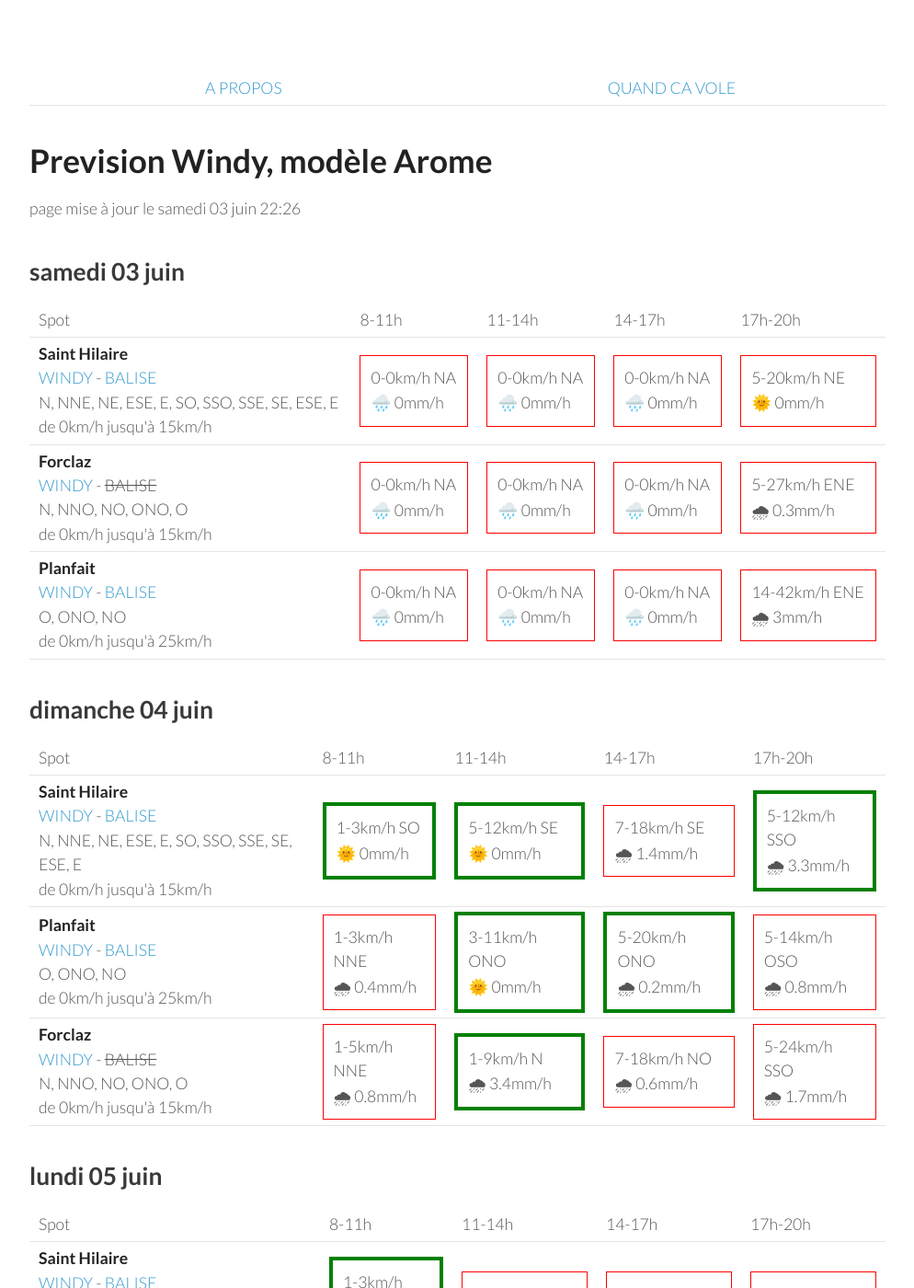
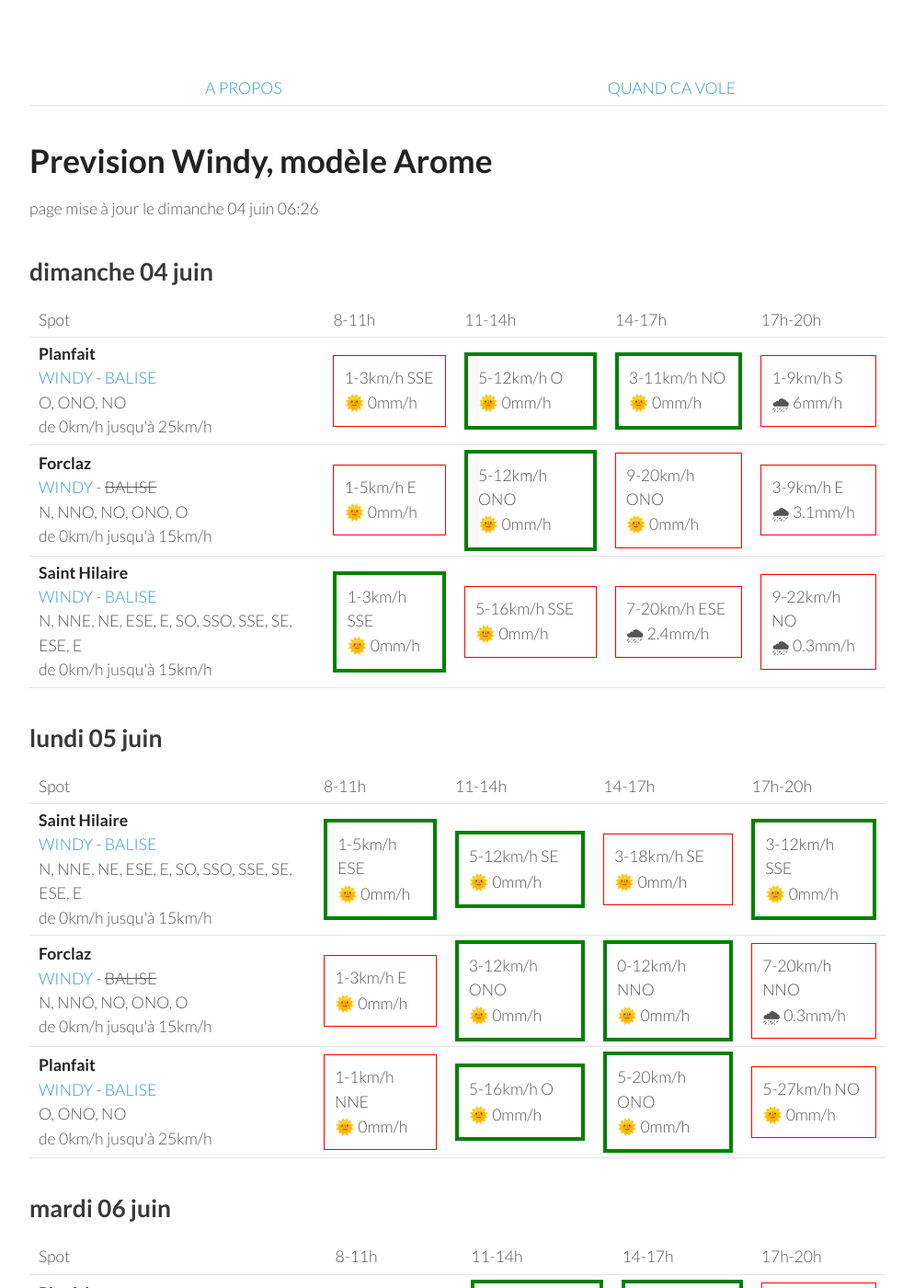
Before and after one commit to parapente-dans-le-nord/parapente-dans-le-nord.github.io, a Jekyll site: the page built from alpes_nord.markdown, in a window 1280 px wide and 1400 px high. Shown: the whole window at 92% size, without its empty margins (26-1020 px from the left). Built offline with Jekyll 4.4.1, drawn with Linux system fonts in a browser that asks for light colours; some of the changed text lies outside the part shown.

Commit message:
update index.markdown

```diff
--- a/alpes_nord.markdown
+++ b/alpes_nord.markdown
@@ -7,51 +7,8 @@ title:  "Tous les spots"
 {: .links}
 
 # Prevision Windy, modèle Arome
-page mise à jour le samedi 03 juin 22:26
+page mise à jour le dimanche 04 juin 06:26
 
-## samedi 03 juin
-
-{::nomarkdown}
-<table>
-  <tbody>
-    <tr>
-      <td>Spot</td>
-      <td>8-11h</td>
-      <td>11-14h</td>
-      <td>14-17h</td>
-      <td>17h-20h</td>
-    </tr>
-<tr>
-        <td><strong>Saint Hilaire</strong><br><a href="https://windy.com/45.307/5.888?45.087,5.889,9,m:eUFagkX">WINDY</a> - <span class=""><a href="http://www.balisemeteo.com/balise.php?idBalise=61">BALISE</a> </span><br> <span class="vent-favorable">N, NNE, NE, ESE, E, SO, SSO, SSE, SE, ESE, E</span><br><span class="force-vent">de 0km/h jusqu'à 15km/h</span> </td>
-
-            <td><div class="not-flyable"><p>0-0km/h NA</p><p>🌧️ 0mm/h</p></div></td>
-            <td><div class="not-flyable"><p>0-0km/h NA</p><p>🌧️ 0mm/h</p></div></td>
-            <td><div class="not-flyable"><p>0-0km/h NA</p><p>🌧️ 0mm/h</p></div></td>
-            <td><div class="not-flyable"><p>5-20km/h NE</p><p>🌞 0mm/h</p></div></td>
-
-    </tr>
-<tr>
-        <td><strong>Forclaz</strong><br><a href="https://windy.com/45.814/6.247?45.375,6.246,8,m:eVwaglz">WINDY</a> - <span class="no-balise"> BALISE </span><br> <span class="vent-favorable">N, NNO, NO, ONO, O</span><br><span class="force-vent">de 0km/h jusqu'à 15km/h</span> </td>
-
-            <td><div class="not-flyable"><p>0-0km/h NA</p><p>🌧️ 0mm/h</p></div></td>
-            <td><div class="not-flyable"><p>0-0km/h NA</p><p>🌧️ 0mm/h</p></div></td>
-            <td><div class="not-flyable"><p>0-0km/h NA</p><p>🌧️ 0mm/h</p></div></td>
-            <td><div class="not-flyable"><p>5-27km/h ENE</p><p>🌧 0.3mm/h</p></div></td>
-
-    </tr>
-<tr>
-        <td><strong>Planfait</strong><br><a href="https://windy.com/45.853/6.223?45.415,6.223,8">WINDY</a> - <span class=""><a href="https://www.openwindmap.org/PP496">BALISE</a> </span><br> <span class="vent-favorable">O, ONO, NO</span><br><span class="force-vent">de 0km/h jusqu'à 25km/h</span> </td>
-
-            <td><div class="not-flyable"><p>0-0km/h NA</p><p>🌧️ 0mm/h</p></div></td>
-            <td><div class="not-flyable"><p>0-0km/h NA</p><p>🌧️ 0mm/h</p></div></td>
-            <td><div class="not-flyable"><p>0-0km/h NA</p><p>🌧️ 0mm/h</p></div></td>
-            <td><div class="not-flyable"><p>14-42km/h ENE</p><p>🌧 3mm/h</p></div></td>
-
-    </tr>
-
-</tbody>
-</table>
-{:/}
 ## dimanche 04 juin
 
 {::nomarkdown}
@@ -65,32 +22,32 @@ page mise à jour le samedi 03 juin 22:26
       <td>17h-20h</td>
     </tr>
 <tr>
-        <td><strong>Saint Hilaire</strong><br><a href="https://windy.com/45.307/5.888?45.087,5.889,9,m:eUFagkX">WINDY</a> - <span class=""><a href="http://www.balisemeteo.com/balise.php?idBalise=61">BALISE</a> </span><br> <span class="vent-favorable">N, NNE, NE, ESE, E, SO, SSO, SSE, SE, ESE, E</span><br><span class="force-vent">de 0km/h jusqu'à 15km/h</span> </td>
-
-            <td><div class="flyable"><p>1-3km/h SO</p><p>🌞 0mm/h</p></div></td>
-            <td><div class="flyable"><p>5-12km/h SE</p><p>🌞 0mm/h</p></div></td>
-            <td><div class="not-flyable"><p>7-18km/h SE</p><p>🌧 1.4mm/h</p></div></td>
-            <td><div class="flyable"><p>5-12km/h SSO</p><p>🌧 3.3mm/h</p></div></td>
-
-
-    </tr>
-<tr>
         <td><strong>Planfait</strong><br><a href="https://windy.com/45.853/6.223?45.415,6.223,8">WINDY</a> - <span class=""><a href="https://www.openwindmap.org/PP496">BALISE</a> </span><br> <span class="vent-favorable">O, ONO, NO</span><br><span class="force-vent">de 0km/h jusqu'à 25km/h</span> </td>
 
-            <td><div class="not-flyable"><p>1-3km/h NNE</p><p>🌧 0.4mm/h</p></div></td>
-            <td><div class="flyable"><p>3-11km/h ONO</p><p>🌞 0mm/h</p></div></td>
-            <td><div class="flyable"><p>5-20km/h ONO</p><p>🌧 0.2mm/h</p></div></td>
-            <td><div class="not-flyable"><p>5-14km/h OSO</p><p>🌧 0.8mm/h</p></div></td>
+            <td><div class="not-flyable"><p>1-3km/h SSE</p><p>🌞 0mm/h</p></div></td>
+            <td><div class="flyable"><p>5-12km/h O</p><p>🌞 0mm/h</p></div></td>
+            <td><div class="flyable"><p>3-11km/h NO</p><p>🌞 0mm/h</p></div></td>
+            <td><div class="not-flyable"><p>1-9km/h S</p><p>🌧 6mm/h</p></div></td>
 
 
     </tr>
 <tr>
         <td><strong>Forclaz</strong><br><a href="https://windy.com/45.814/6.247?45.375,6.246,8,m:eVwaglz">WINDY</a> - <span class="no-balise"> BALISE </span><br> <span class="vent-favorable">N, NNO, NO, ONO, O</span><br><span class="force-vent">de 0km/h jusqu'à 15km/h</span> </td>
 
-            <td><div class="not-flyable"><p>1-5km/h NNE</p><p>🌧 0.8mm/h</p></div></td>
-            <td><div class="flyable"><p>1-9km/h N</p><p>🌧 3.4mm/h</p></div></td>
-            <td><div class="not-flyable"><p>7-18km/h NO</p><p>🌧 0.6mm/h</p></div></td>
-            <td><div class="not-flyable"><p>5-24km/h SSO</p><p>🌧 1.7mm/h</p></div></td>
+            <td><div class="not-flyable"><p>1-5km/h E</p><p>🌞 0mm/h</p></div></td>
+            <td><div class="flyable"><p>5-12km/h ONO</p><p>🌞 0mm/h</p></div></td>
+            <td><div class="not-flyable"><p>9-20km/h ONO</p><p>🌞 0mm/h</p></div></td>
+            <td><div class="not-flyable"><p>3-9km/h E</p><p>🌧 3.1mm/h</p></div></td>
+
+
+    </tr>
+<tr>
+        <td><strong>Saint Hilaire</strong><br><a href="https://windy.com/45.307/5.888?45.087,5.889,9,m:eUFagkX">WINDY</a> - <span class=""><a href="http://www.balisemeteo.com/balise.php?idBalise=61">BALISE</a> </span><br> <span class="vent-favorable">N, NNE, NE, ESE, E, SO, SSO, SSE, SE, ESE, E</span><br><span class="force-vent">de 0km/h jusqu'à 15km/h</span> </td>
+
+            <td><div class="flyable"><p>1-3km/h SSE</p><p>🌞 0mm/h</p></div></td>
+            <td><div class="not-flyable"><p>5-16km/h SSE</p><p>🌞 0mm/h</p></div></td>
+            <td><div class="not-flyable"><p>7-20km/h ESE</p><p>🌧 2.4mm/h</p></div></td>
+            <td><div class="not-flyable"><p>9-22km/h NO</p><p>🌧 0.3mm/h</p></div></td>
 
 
     </tr>
@@ -113,10 +70,20 @@ page mise à jour le samedi 03 juin 22:26
 <tr>
         <td><strong>Saint Hilaire</strong><br><a href="https://windy.com/45.307/5.888?45.087,5.889,9,m:eUFagkX">WINDY</a> - <span class=""><a href="http://www.balisemeteo.com/balise.php?idBalise=61">BALISE</a> </span><br> <span class="vent-favorable">N, NNE, NE, ESE, E, SO, SSO, SSE, SE, ESE, E</span><br><span class="force-vent">de 0km/h jusqu'à 15km/h</span> </td>
 
-            <td><div class="flyable"><p>1-3km/h ESE</p><p>🌞 0mm/h</p></div></td>
-            <td><div class="not-flyable"><p>3-24km/h N</p><p>🌞 0mm/h</p></div></td>
-            <td><div class="not-flyable"><p>5-31km/h N</p><p>🌧 0.7mm/h</p></div></td>
-            <td><div class="not-flyable"><p>3-33km/h NE</p><p>🌧 0.7mm/h</p></div></td>
+            <td><div class="flyable"><p>1-5km/h ESE</p><p>🌞 0mm/h</p></div></td>
+            <td><div class="flyable"><p>5-12km/h SE</p><p>🌞 0mm/h</p></div></td>
+            <td><div class="not-flyable"><p>3-18km/h SE</p><p>🌞 0mm/h</p></div></td>
+            <td><div class="flyable"><p>3-12km/h SSE</p><p>🌞 0mm/h</p></div></td>
+
+
+    </tr>
+<tr>
+        <td><strong>Forclaz</strong><br><a href="https://windy.com/45.814/6.247?45.375,6.246,8,m:eVwaglz">WINDY</a> - <span class="no-balise"> BALISE </span><br> <span class="vent-favorable">N, NNO, NO, ONO, O</span><br><span class="force-vent">de 0km/h jusqu'à 15km/h</span> </td>
+
+            <td><div class="not-flyable"><p>1-3km/h E</p><p>🌞 0mm/h</p></div></td>
+            <td><div class="flyable"><p>3-12km/h ONO</p><p>🌞 0mm/h</p></div></td>
+            <td><div class="flyable"><p>0-12km/h NNO</p><p>🌞 0mm/h</p></div></td>
+            <td><div class="not-flyable"><p>7-20km/h NNO</p><p>🌧 0.3mm/h</p></div></td>
 
 
     </tr>
@@ -124,19 +91,9 @@ page mise à jour le samedi 03 juin 22:26
         <td><strong>Planfait</strong><br><a href="https://windy.com/45.853/6.223?45.415,6.223,8">WINDY</a> - <span class=""><a href="https://www.openwindmap.org/PP496">BALISE</a> </span><br> <span class="vent-favorable">O, ONO, NO</span><br><span class="force-vent">de 0km/h jusqu'à 25km/h</span> </td>
 
             <td><div class="not-flyable"><p>1-1km/h NNE</p><p>🌞 0mm/h</p></div></td>
-            <td><div class="not-flyable"><p>5-20km/h NNO</p><p>🌧 0.5mm/h</p></div></td>
-            <td><div class="not-flyable"><p>7-31km/h NNO</p><p>🌧 0.6mm/h</p></div></td>
-            <td><div class="not-flyable"><p>7-35km/h NNO</p><p>🌞 0mm/h</p></div></td>
-
-
-    </tr>
-<tr>
-        <td><strong>Forclaz</strong><br><a href="https://windy.com/45.814/6.247?45.375,6.246,8,m:eVwaglz">WINDY</a> - <span class="no-balise"> BALISE </span><br> <span class="vent-favorable">N, NNO, NO, ONO, O</span><br><span class="force-vent">de 0km/h jusqu'à 15km/h</span> </td>
-
-            <td><div class="not-flyable"><p>1-3km/h ENE</p><p>🌞 0mm/h</p></div></td>
-            <td><div class="not-flyable"><p>3-18km/h NO</p><p>🌧 0.4mm/h</p></div></td>
-            <td><div class="not-flyable"><p>7-31km/h NO</p><p>🌧 0.6mm/h</p></div></td>
-            <td><div class="not-flyable"><p>5-33km/h NO</p><p>🌞 0mm/h</p></div></td>
+            <td><div class="flyable"><p>5-16km/h O</p><p>🌞 0mm/h</p></div></td>
+            <td><div class="flyable"><p>5-20km/h ONO</p><p>🌞 0mm/h</p></div></td>
+            <td><div class="not-flyable"><p>5-27km/h NO</p><p>🌞 0mm/h</p></div></td>
 
 
     </tr>
@@ -160,19 +117,19 @@ page mise à jour le samedi 03 juin 22:26
         <td><strong>Planfait</strong><br><a href="https://windy.com/45.853/6.223?45.415,6.223,8">WINDY</a> - <span class=""><a href="https://www.openwindmap.org/PP496">BALISE</a> </span><br> <span class="vent-favorable">O, ONO, NO</span><br><span class="force-vent">de 0km/h jusqu'à 25km/h</span> </td>
 
             <td><div class="not-flyable"><p>3-14km/h SE</p><p>🌞 0mm/h</p></div></td>
-            <td><div class="flyable"><p>3-16km/h ONO</p><p>🌞 0mm/h</p></div></td>
-            <td><div class="flyable"><p>5-22km/h NO</p><p>🌧 0.2mm/h</p></div></td>
-            <td><div class="not-flyable"><p>7-27km/h NO</p><p>🌞 0mm/h</p></div></td>
+            <td><div class="flyable"><p>3-18km/h ONO</p><p>🌞 0mm/h</p></div></td>
+            <td><div class="flyable"><p>5-25km/h NO</p><p>🌞 0mm/h</p></div></td>
+            <td><div class="not-flyable"><p>7-29km/h NO</p><p>🌞 0mm/h</p></div></td>
 
 
     </tr>
 <tr>
         <td><strong>Saint Hilaire</strong><br><a href="https://windy.com/45.307/5.888?45.087,5.889,9,m:eUFagkX">WINDY</a> - <span class=""><a href="http://www.balisemeteo.com/balise.php?idBalise=61">BALISE</a> </span><br> <span class="vent-favorable">N, NNE, NE, ESE, E, SO, SSO, SSE, SE, ESE, E</span><br><span class="force-vent">de 0km/h jusqu'à 15km/h</span> </td>
 
-            <td><div class="not-flyable"><p>3-18km/h N</p><p>🌞 0mm/h</p></div></td>
+            <td><div class="not-flyable"><p>1-16km/h N</p><p>🌞 0mm/h</p></div></td>
             <td><div class="not-flyable"><p>3-22km/h NNO</p><p>🌞 0mm/h</p></div></td>
-            <td><div class="not-flyable"><p>5-27km/h ONO</p><p>🌞 0mm/h</p></div></td>
-            <td><div class="not-flyable"><p>5-29km/h NO</p><p>🌞 0mm/h</p></div></td>
+            <td><div class="not-flyable"><p>5-27km/h NO</p><p>🌞 0mm/h</p></div></td>
+            <td><div class="not-flyable"><p>3-29km/h NO</p><p>🌞 0mm/h</p></div></td>
 
 
     </tr>
@@ -180,9 +137,9 @@ page mise à jour le samedi 03 juin 22:26
         <td><strong>Forclaz</strong><br><a href="https://windy.com/45.814/6.247?45.375,6.246,8,m:eVwaglz">WINDY</a> - <span class="no-balise"> BALISE </span><br> <span class="vent-favorable">N, NNO, NO, ONO, O</span><br><span class="force-vent">de 0km/h jusqu'à 15km/h</span> </td>
 
             <td><div class="not-flyable"><p>3-14km/h ESE</p><p>🌞 0mm/h</p></div></td>
-            <td><div class="not-flyable"><p>1-16km/h ONO</p><p>🌞 0mm/h</p></div></td>
-            <td><div class="not-flyable"><p>3-22km/h NO</p><p>🌞 0mm/h</p></div></td>
-            <td><div class="not-flyable"><p>7-27km/h NO</p><p>🌞 0mm/h</p></div></td>
+            <td><div class="not-flyable"><p>3-18km/h ONO</p><p>🌞 0mm/h</p></div></td>
+            <td><div class="not-flyable"><p>5-25km/h NO</p><p>🌞 0mm/h</p></div></td>
+            <td><div class="not-flyable"><p>7-31km/h NO</p><p>🌞 0mm/h</p></div></td>
 
 
     </tr>
@@ -205,8 +162,8 @@ page mise à jour le samedi 03 juin 22:26
 <tr>
         <td><strong>Planfait</strong><br><a href="https://windy.com/45.853/6.223?45.415,6.223,8">WINDY</a> - <span class=""><a href="https://www.openwindmap.org/PP496">BALISE</a> </span><br> <span class="vent-favorable">O, ONO, NO</span><br><span class="force-vent">de 0km/h jusqu'à 25km/h</span> </td>
 
-            <td><div class="not-flyable"><p>3-11km/h ESE</p><p>🌞 0mm/h</p></div></td>
-            <td><div class="flyable"><p>3-16km/h O</p><p>🌞 0mm/h</p></div></td>
+            <td><div class="not-flyable"><p>1-12km/h ESE</p><p>🌞 0mm/h</p></div></td>
+            <td><div class="flyable"><p>3-18km/h NO</p><p>🌞 0mm/h</p></div></td>
             <td><div class="flyable"><p>5-25km/h O</p><p>🌞 0mm/h</p></div></td>
             <td><div class="not-flyable"><p>5-27km/h ONO</p><p>🌞 0mm/h</p></div></td>
 
@@ -215,18 +172,18 @@ page mise à jour le samedi 03 juin 22:26
 <tr>
         <td><strong>Saint Hilaire</strong><br><a href="https://windy.com/45.307/5.888?45.087,5.889,9,m:eUFagkX">WINDY</a> - <span class=""><a href="http://www.balisemeteo.com/balise.php?idBalise=61">BALISE</a> </span><br> <span class="vent-favorable">N, NNE, NE, ESE, E, SO, SSO, SSE, SE, ESE, E</span><br><span class="force-vent">de 0km/h jusqu'à 15km/h</span> </td>
 
-            <td><div class="not-flyable"><p>1-18km/h N</p><p>🌞 0mm/h</p></div></td>
-            <td><div class="not-flyable"><p>3-25km/h NNO</p><p>🌞 0mm/h</p></div></td>
-            <td><div class="not-flyable"><p>5-31km/h NNO</p><p>🌞 0mm/h</p></div></td>
-            <td><div class="not-flyable"><p>5-31km/h N</p><p>🌞 0mm/h</p></div></td>
+            <td><div class="not-flyable"><p>1-16km/h N</p><p>🌞 0mm/h</p></div></td>
+            <td><div class="not-flyable"><p>1-18km/h ONO</p><p>🌞 0mm/h</p></div></td>
+            <td><div class="not-flyable"><p>5-29km/h OSO</p><p>🌞 0mm/h</p></div></td>
+            <td><div class="not-flyable"><p>5-31km/h OSO</p><p>🌞 0mm/h</p></div></td>
 
 
     </tr>
 <tr>
         <td><strong>Forclaz</strong><br><a href="https://windy.com/45.814/6.247?45.375,6.246,8,m:eVwaglz">WINDY</a> - <span class="no-balise"> BALISE </span><br> <span class="vent-favorable">N, NNO, NO, ONO, O</span><br><span class="force-vent">de 0km/h jusqu'à 15km/h</span> </td>
 
-            <td><div class="not-flyable"><p>3-12km/h ESE</p><p>🌞 0mm/h</p></div></td>
-            <td><div class="not-flyable"><p>1-16km/h O</p><p>🌞 0mm/h</p></div></td>
+            <td><div class="not-flyable"><p>3-14km/h ESE</p><p>🌞 0mm/h</p></div></td>
+            <td><div class="not-flyable"><p>3-18km/h ONO</p><p>🌞 0mm/h</p></div></td>
             <td><div class="not-flyable"><p>5-25km/h O</p><p>🌞 0mm/h</p></div></td>
             <td><div class="not-flyable"><p>5-27km/h NO</p><p>🌞 0mm/h</p></div></td>
 
@@ -259,16 +216,6 @@ page mise à jour le samedi 03 juin 22:26
 
     </tr>
 <tr>
-        <td><strong>Saint Hilaire</strong><br><a href="https://windy.com/45.307/5.888?45.087,5.889,9,m:eUFagkX">WINDY</a> - <span class=""><a href="http://www.balisemeteo.com/balise.php?idBalise=61">BALISE</a> </span><br> <span class="vent-favorable">N, NNE, NE, ESE, E, SO, SSO, SSE, SE, ESE, E</span><br><span class="force-vent">de 0km/h jusqu'à 15km/h</span> </td>
-
-            <td><div class="not-flyable"><p>3-16km/h NNO</p><p>🌞 0mm/h</p></div></td>
-            <td><div class="not-flyable"><p>3-22km/h NO</p><p>🌞 0mm/h</p></div></td>
-            <td><div class="not-flyable"><p>5-27km/h ONO</p><p>🌞 0mm/h</p></div></td>
-            <td><div class="not-flyable"><p>5-27km/h NNO</p><p>🌞 0mm/h</p></div></td>
-
-
-    </tr>
-<tr>
         <td><strong>Forclaz</strong><br><a href="https://windy.com/45.814/6.247?45.375,6.246,8,m:eVwaglz">WINDY</a> - <span class="no-balise"> BALISE </span><br> <span class="vent-favorable">N, NNO, NO, ONO, O</span><br><span class="force-vent">de 0km/h jusqu'à 15km/h</span> </td>
 
             <td><div class="not-flyable"><p>1-12km/h ESE</p><p>🌞 0mm/h</p></div></td>
@@ -278,6 +225,16 @@ page mise à jour le samedi 03 juin 22:26
 
 
     </tr>
+<tr>
+        <td><strong>Saint Hilaire</strong><br><a href="https://windy.com/45.307/5.888?45.087,5.889,9,m:eUFagkX">WINDY</a> - <span class=""><a href="http://www.balisemeteo.com/balise.php?idBalise=61">BALISE</a> </span><br> <span class="vent-favorable">N, NNE, NE, ESE, E, SO, SSO, SSE, SE, ESE, E</span><br><span class="force-vent">de 0km/h jusqu'à 15km/h</span> </td>
+
+            <td><div class="not-flyable"><p>1-12km/h OSO</p><p>🌞 0mm/h</p></div></td>
+            <td><div class="not-flyable"><p>5-25km/h OSO</p><p>🌞 0mm/h</p></div></td>
+            <td><div class="not-flyable"><p>3-31km/h OSO</p><p>🌞 0mm/h</p></div></td>
+            <td><div class="not-flyable"><p>3-25km/h O</p><p>🌧 0.4mm/h</p></div></td>
+
+
+    </tr>
 
 </tbody>
 </table>
```
